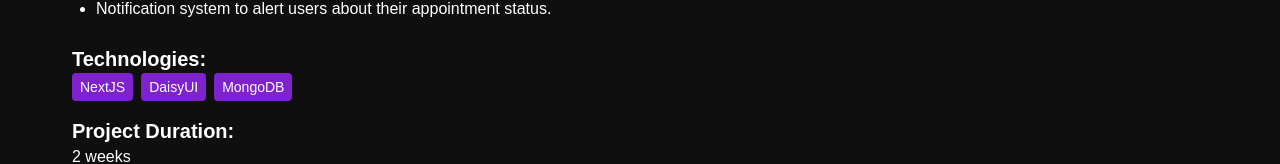
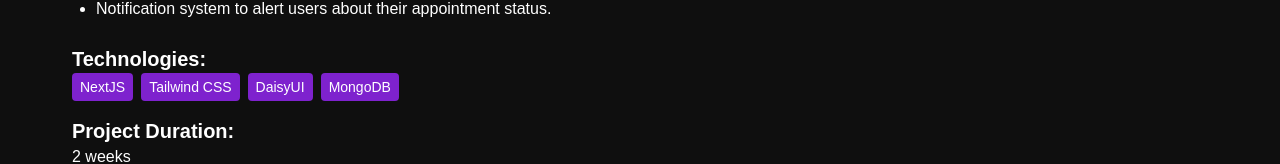
Before and after one commit to Sizzad-Hosen/md-sizzad-hosen-portfolio, a Next.js app: page /projects/1 in a window 1280 px wide. Shown: the part 975-1139 px from the top of the page. Built offline with nearby package versions, Linux system fonts and the light colour scheme.

Commit message:
again add

```diff
--- a/src/app/projects/[id]/page.jsx
+++ b/src/app/projects/[id]/page.jsx
@@ -28,7 +28,7 @@
         'User profile for managing car service history and appointments.',
         'Notification system to alert users about their appointment status.'
       ],
-      technologies: ['NextJS', 'DaisyUI', 'MongoDB'],
+      technologies: ['NextJS','Tailwind CSS', 'DaisyUI', 'MongoDB'],
       timeTaken: '2 weeks',
     },
 
@@ -55,7 +55,7 @@
         'Customer feedback system to rate restaurants and food.',
         'Order history for easy reordering of favorite meals.'
       ],
-      technologies: ['React', 'React-dom', 'DaisyUI', 'Node.js', 'Express', 'JWT', 'MongoDB', 'Stripe API'],
+      technologies: ['React', 'React-dom','Tailwind CSS', 'DaisyUI', 'Node.js', 'Express', 'JWT', 'MongoDB', 'Stripe API'],
       timeTaken: '3 weeks',
     },
 
@@ -82,7 +82,7 @@
         'Admin panel to manage product listings and inventory.',
         'Integrated payment gateway (Stripe) for secure transactions.'
       ],
-      technologies: ['NextJS', 'Redux Toolkit', 'DaisyUI', 'Node.js', 'Express', 'JWT', 'MongoDB', 'Stripe API'],
+      technologies: ['NextJS', 'Redux Toolkit', 'Tailwind CSS','DaisyUI', 'Node.js', 'Express', 'JWT', 'MongoDB', 'Stripe API'],
       timeTaken: '4 weeks',
     },
   ];
```
